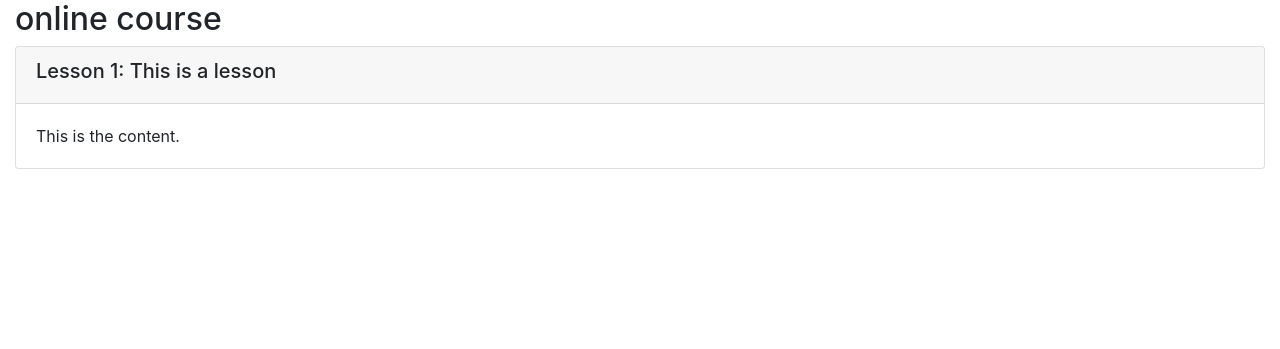
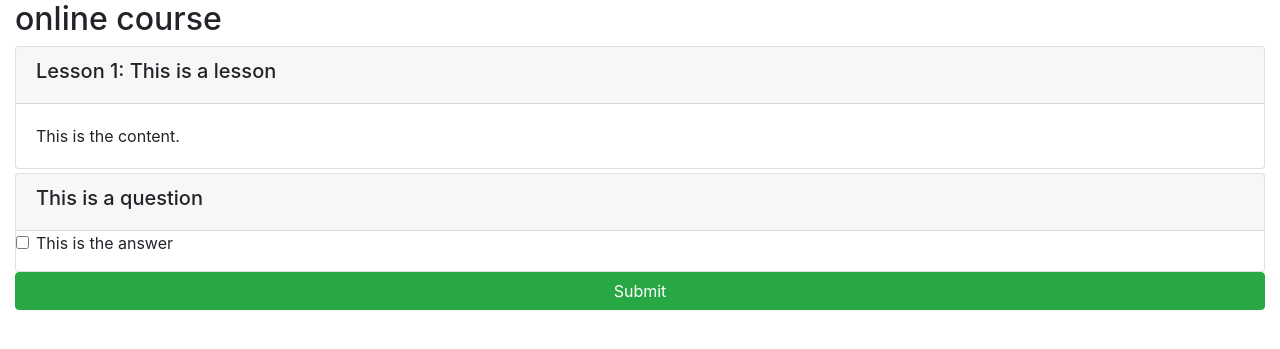
Before and after one commit to mrohrba4/djangofinalproject, a Django app: template onlinecourse/templates/onlinecourse/course_detail_bootstrap.html in a window 1280 px wide. Shown: the part 56-405 px from the top of the page. Run offline with Django 3.2, Linux system fonts and the light colour scheme; the template is opened without the code that fills it: values that come from a table or form of the project are taken from there, others are empty; data comes from the database, SQL or seed files in the repository; both versions use the stored data as it was after the commit; some libraries are stand-ins or nearby versions.

Commit message:
step 6 of lab 2

```diff
--- a/onlinecourse/models.py
+++ b/onlinecourse/models.py
@@ -102,6 +102,7 @@ class Enrollment(models.Model):
     # Has question content
     # Other fields and methods you would like to design
 class Question(models.Model):
+    name = models.CharField(max_length=200, default="name")
     # Foreign key to lesson
     lesson = models.ForeignKey(Lesson, on_delete=models.CASCADE)
     # question text
@@ -114,6 +115,9 @@ class Question(models.Model):
             return True
         else:
             return False
+    def __str__(self):
+        return "Name: " + self.name + "," + \
+               "Description: " + self.description
 
     # <HINT> A sample model method to calculate if learner get the score of the question
 
--- a/onlinecourse/templates/onlinecourse/course_detail_bootstrap.html
+++ b/onlinecourse/templates/onlinecourse/course_detail_bootstrap.html
@@ -48,9 +48,28 @@
                         <div class="card-header"><h5>Lesson {{lesson.order|add:1}}: {{lesson.title}}</h5></div>
                         <div class="card-body">{{lesson.content}}</div>
                     </div>
+                    <form id="questionform" action="point to a submit view" method="post">
+                        <!-- ... for each question in the course ... -->
+                        <div class="card mt-1">
+                            <div class="card-header"><h5>{{ question.question_text}}</h5></div>
+                            {% csrf_token %}
+                            <div class="form-group">
+                               <!-- ... for each choice in the question ... -->
+                                <div class="form-check">
+                                    <label class="form-check-label">
+                                        <input type="checkbox" name="choice_{{choice.id}}"
+                                               class="form-check-input" id="{{choice.id}}"
+                                               value="{{choice.id}}">{{ choice.choice_text }}
+                                    </label>
+                                </div>
+                            </div>
+                        </div>
+                    <input class="btn btn-success btn-block" type="submit" value="Submit">
+            </form>
                 {% endfor %}
             </div>
             <!-- Task: show questions and choices -->
+
             <!-- <HINT> Use Bootstrap Collapse to hide exam first, more details could be found here
             https://www.w3schools.com/bootstrap4/bootstrap_collapse.asp-->
 
```
Also changed, not shown: db.sqlite3.
